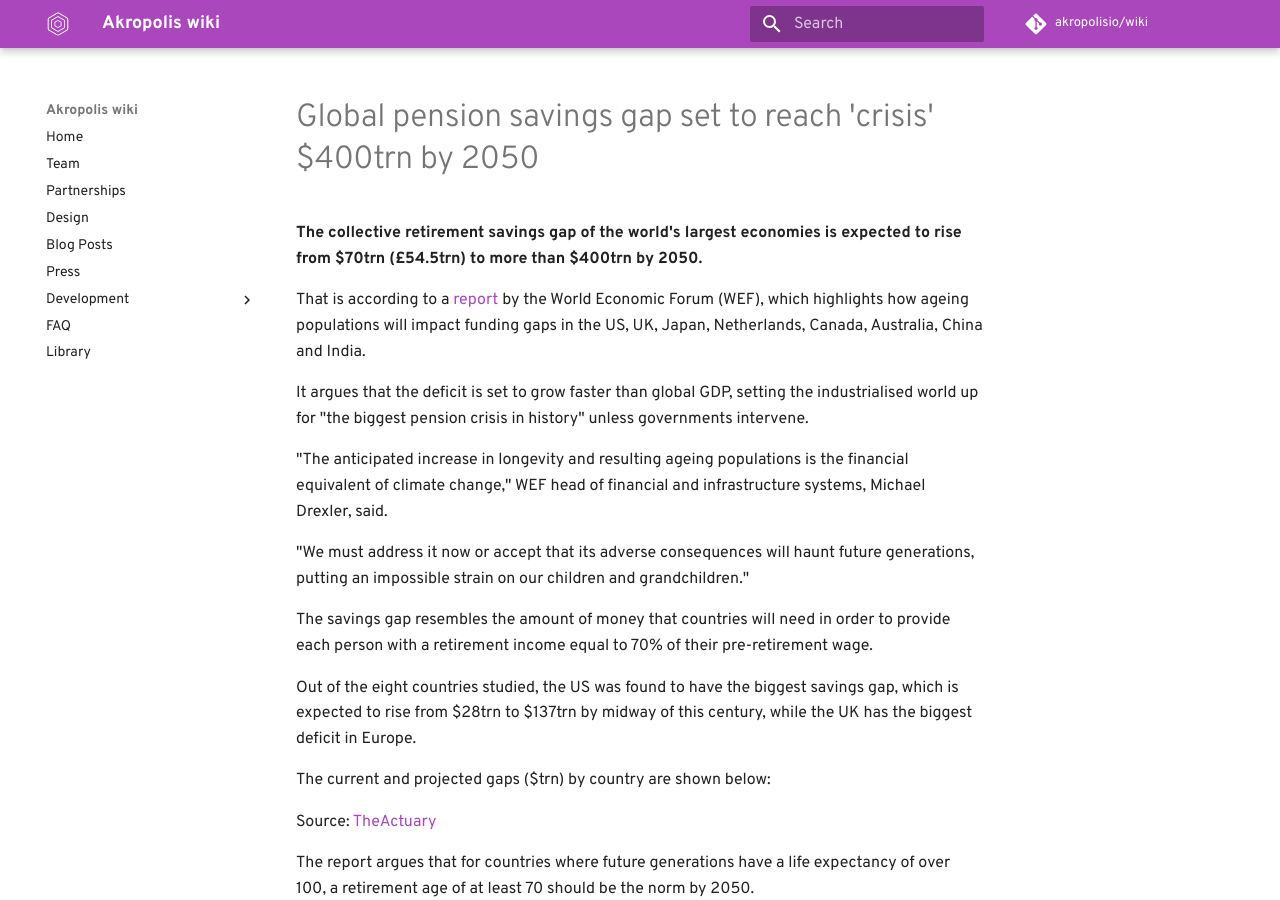
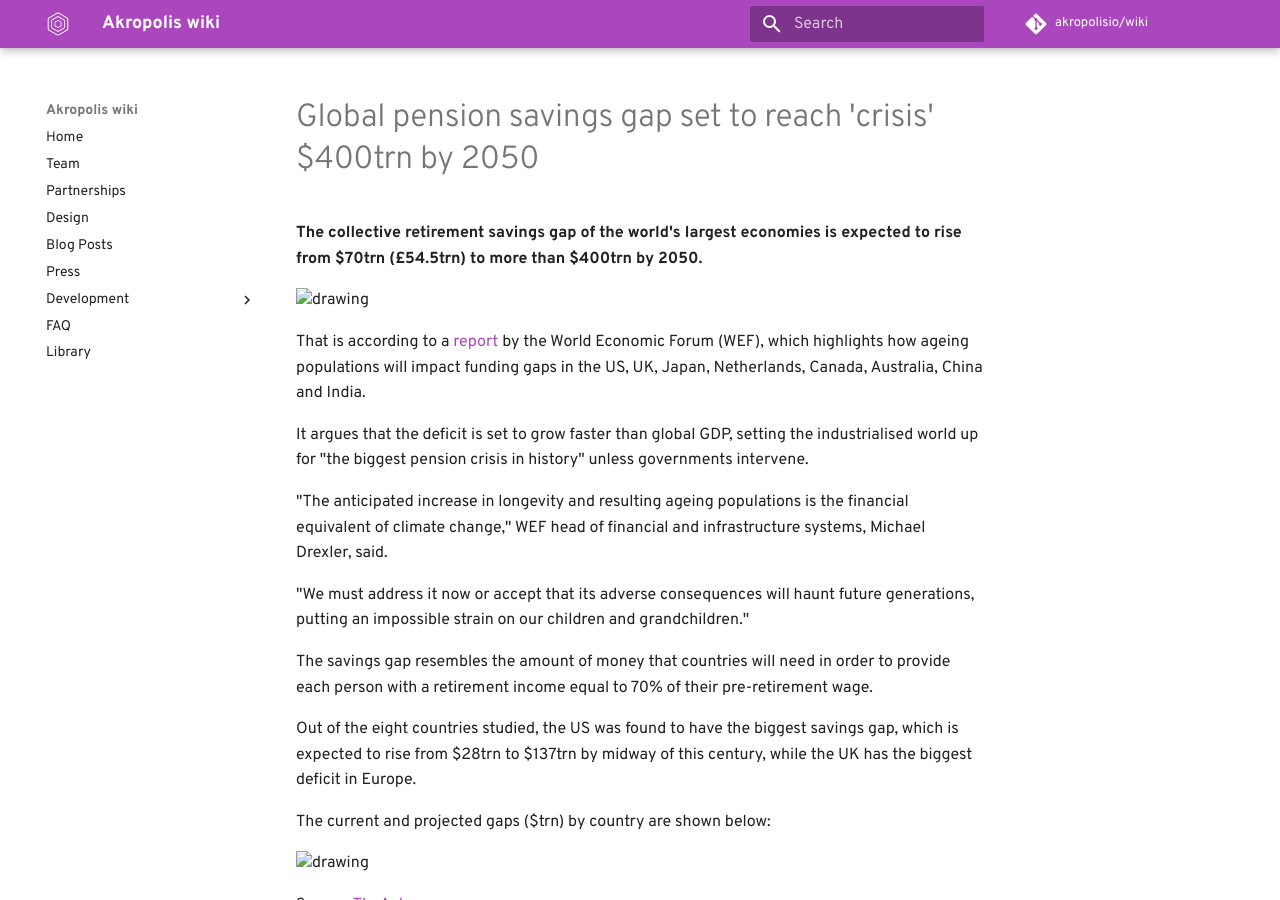
Before and after one commit to kaonone/wiki, an MkDocs documentation site: the page built from docs/library/2017 Global pension savings gap set to reach.md, in a window 1280 px wide and 900 px high. Built offline with MkDocs 1.6.1 and Material for MkDocs 9.7.7, drawn with Linux system fonts in a browser that asks for light colours; some web fonts are replaced; comment, search, counter and statistics services are not loaded; old or Windows-style settings are respelled for this version of MkDocs.

Commit message:
Pics uploaded

```diff
--- a/docs/library/2017 Global pension savings gap set to reach.md
+++ b/docs/library/2017 Global pension savings gap set to reach.md
@@ -1,6 +1,8 @@
 # Global pension savings gap set to reach &#39;crisis&#39; $400trn by 2050
 
 **The collective retirement savings gap of the world&#39;s largest economies is expected to rise from $70trn (£54.5trn) to more than $400trn by 2050.**
+
+<img src="../images/library-img/pension%20savings%20gap/1.jpg" width="90%" alt="drawing" />
 
 That is according to a [report](http://www3.weforum.org/docs/WEF_White_Paper_We_Will_Live_to_100.pdf) by the World Economic Forum (WEF), which highlights how ageing populations will impact funding gaps in the US, UK, Japan, Netherlands, Canada, Australia, China and India.
 
@@ -15,6 +17,8 @@ The savings gap resembles the amount of money that countries will need in order
 Out of the eight countries studied, the US was found to have the biggest savings gap, which is expected to rise from $28trn to $137trn by midway of this century, while the UK has the biggest deficit in Europe.
 
 The current and projected gaps ($trn) by country are shown below:
+
+<img src="../images/library-img/pension%20savings%20gap/2.png" width="95%" alt="drawing" />
 
 Source: [TheActuary](http://www.theactuary.com/news/2017/05/global-pension-funding-gap-set-to-reach-crisis-400trn-by-2050/)
 
```
